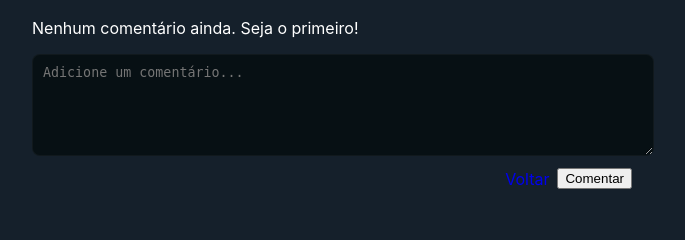
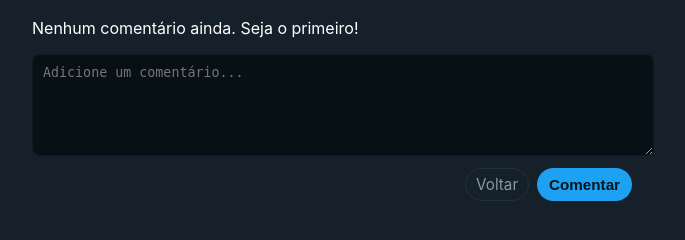
Before and after one commit to MagnoCavalcanti/blog-django, a Django app: template core/templates/pages/post.html in a window 1280 px wide. Shown: the part 162-402 px from the top of the page, without its empty margins (308-993 px from the left). Run offline with Django 5.2, Linux system fonts and the light colour scheme; the template is opened without the code that fills it, so the values that code supplies are empty.

Commit message:
fix(Templates): recupera o estilo dos botões da página post

```diff
--- a/core/static/style/post.css
+++ b/core/static/style/post.css
@@ -37,3 +37,31 @@
     color: #8899a6;
     font-size: 0.95em;
 }
+
+
+.btn-primary {
+    background-color: #1da1f2;
+    color: #0b1419;
+    border: none;
+    padding: 6px 12px; /* menor */
+    border-radius: 999px;
+    font-weight: 600;
+    cursor: pointer;
+    transition: transform 0.12s ease, box-shadow 0.12s ease;
+    font-size: 0.95rem;
+}
+
+.btn-primary:hover {
+    transform: translateY(-2px);
+    box-shadow: 0 6px 18px rgba(29,161,242,0.12);
+}
+
+.btn-ghost {
+    background: transparent;
+    color: #8899a6;
+    border: 1px solid rgba(136,153,166,0.12);
+    padding: 6px 10px; /* menor */
+    border-radius: 999px;
+    cursor: pointer;
+    font-size: 0.95rem;
+}
```
